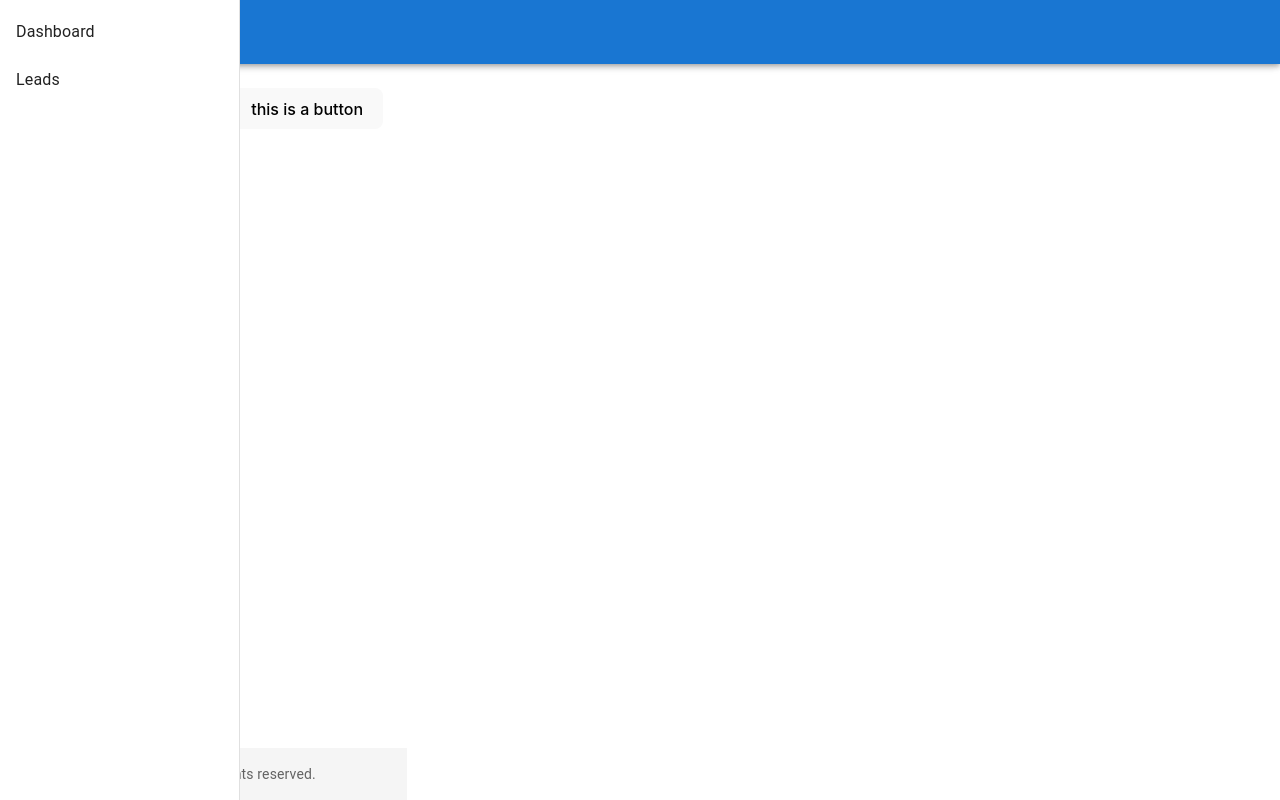
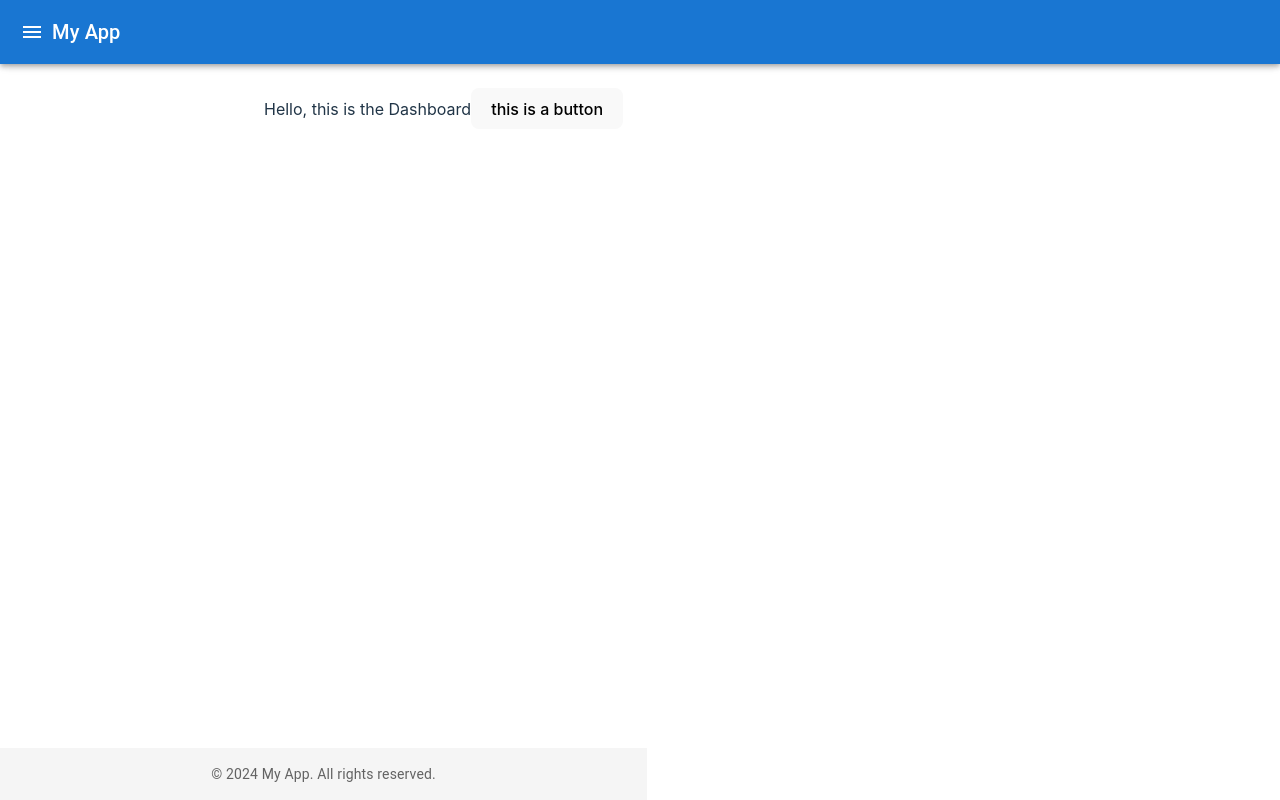
Before and after one commit to samana-bm20/LMS-Portal, a React (Vite) app: page / in a window 1280 px wide. Both pictures are taken after typing "Sample", "Sample123" into the empty fields and a click on the button "LOG IN". Built offline with nearby package versions, Linux system fonts and the light colour scheme.

Commit message:
initial commit

```diff
--- a/src/layout/MainLayout.jsx
+++ b/src/layout/MainLayout.jsx
@@ -1,37 +1,28 @@
 // src/layouts/MainLayout.js
 import React from 'react';
-import { useSelector, useDispatch } from 'react-redux';
 import { Box, Toolbar } from '@mui/material';
 import AppBar from '../basic/AppBar';
 import AppDrawer from '../basic/AppDrawer'
 import AppFooter from '../basic/AppFooter'
 import { Outlet } from 'react-router-dom';
-const drawerWidth = 240;
 
 const MainLayout = () => {
-    const drawerShow = useSelector((state) => state.drawerShow)
-    const dispatch = useDispatch();
+  const [drawerOpen, setDrawerOpen] = React.useState(false);
 
   const handleDrawerToggle = () => {
-    dispatch({ type: 'set', drawerShow: !drawerShow })
+    setDrawerOpen(!drawerOpen);
   };
 
   return (
-    <Box sx={{
-        display: 'flex',
-        flexDirection: 'column',
-        minHeight: '100vh',
-        ml: drawerShow ? 0 : '-240px'
-        }}
-        >
-      <AppBar open={drawerShow} onMenuClick={handleDrawerToggle} />
-      <AppDrawer open={drawerShow} onClose={handleDrawerToggle} />
+    <Box sx={{ display: 'flex', flexDirection: 'column', minHeight: '100vh' }}>
+      <AppBar onMenuClick={handleDrawerToggle} />
+      <AppDrawer open={drawerOpen} onClose={handleDrawerToggle} />
       <Box
         component="main"
         sx={{
           flexGrow: 1,
           p: 3,
-          ml: drawerShow ? 0 : `-${drawerWidth}px`,
+          ml: { sm: `${240}px` }, // Adjust margin based on drawer width
         }}
       >
         <Toolbar />
```
